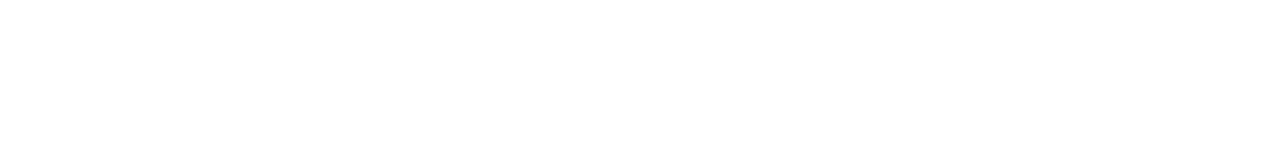
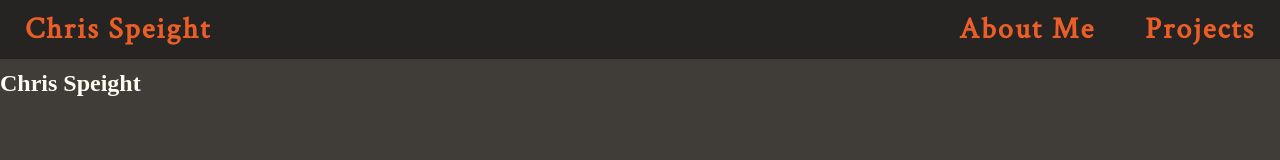
Before and after one commit to CRSpeight/FCC-Personal-Portfolio, a plain HTML site: page index.html in a window 1280 px wide. Drawn offline with Linux system fonts and the light colour scheme.

Commit message:
basic navbar

```diff
--- a/index.html
+++ b/index.html
@@ -6,6 +6,27 @@
     <meta name="viewport" content="width=device-width, initial-scale=1.0" />
     <title>Document</title>
     <link rel="stylesheet" href="styles.css" />
+    <link rel="preconnect" href="https://fonts.googleapis.com" />
+    <link rel="preconnect" href="https://fonts.gstatic.com" crossorigin />
+    <link href="https://fonts.googleapis.com/css2?family=Crimson+Text&display=swap" rel="stylesheet" />
   </head>
-  <body></body>
+  <body>
+    <div id="navbar-container">
+      <div id="navbar">
+        <p id="header-title">Chris Speight</p>
+        <div id="navbar-links">
+          <ul>
+            <li>About Me</li>
+            <li>Projects</li>
+          </ul>
+        </div>
+      </div>
+    </div>
+
+    <section id="welcome-section">
+      <h1>Chris Speight</h1>
+    </section>
+
+    <section id="projects"></section>
+  </body>
 </html>
--- a/styles.css
+++ b/styles.css
@@ -0,0 +1,60 @@
+body {
+  background-color: #403d39;
+  color: #fffcf2;
+  margin: 0;
+  padding: 50px 0 0 0;
+}
+
+a {
+  color: inherit;
+  text-decoration: none;
+}
+
+#navbar-container {
+  position: fixed;
+  width: 100%;
+  top: 0;
+  left: 0;
+  margin: auto;
+  height: 50px;
+}
+
+#navbar {
+  background-color: #252422;
+  color: #eb5e28;
+  display: flex;
+  align-items: center;
+  justify-content: space-between;
+  padding: 10px 25px;
+  font-weight: bold;
+  font-size: 30px;
+  font-family: "Crimson Text", serif;
+  letter-spacing: 2px;
+}
+
+#header-title {
+  margin: 0;
+  text-align: center;
+}
+
+#navbar-links > ul {
+  margin: 0;
+  padding: 0;
+  display: flex;
+  list-style: none;
+  display: flex;
+  gap: 50px;
+  align-items: center;
+}
+
+@media (max-width: 700px) {
+  #navbar {
+    flex-direction: column;
+  }
+  #navbar-links > ul {
+    gap: 0;
+    flex-direction: column;
+  }
+}
+
+/* https://coolors.co/palette/fffcf2-ccc5b9-403d39-252422-eb5e28 */
```
